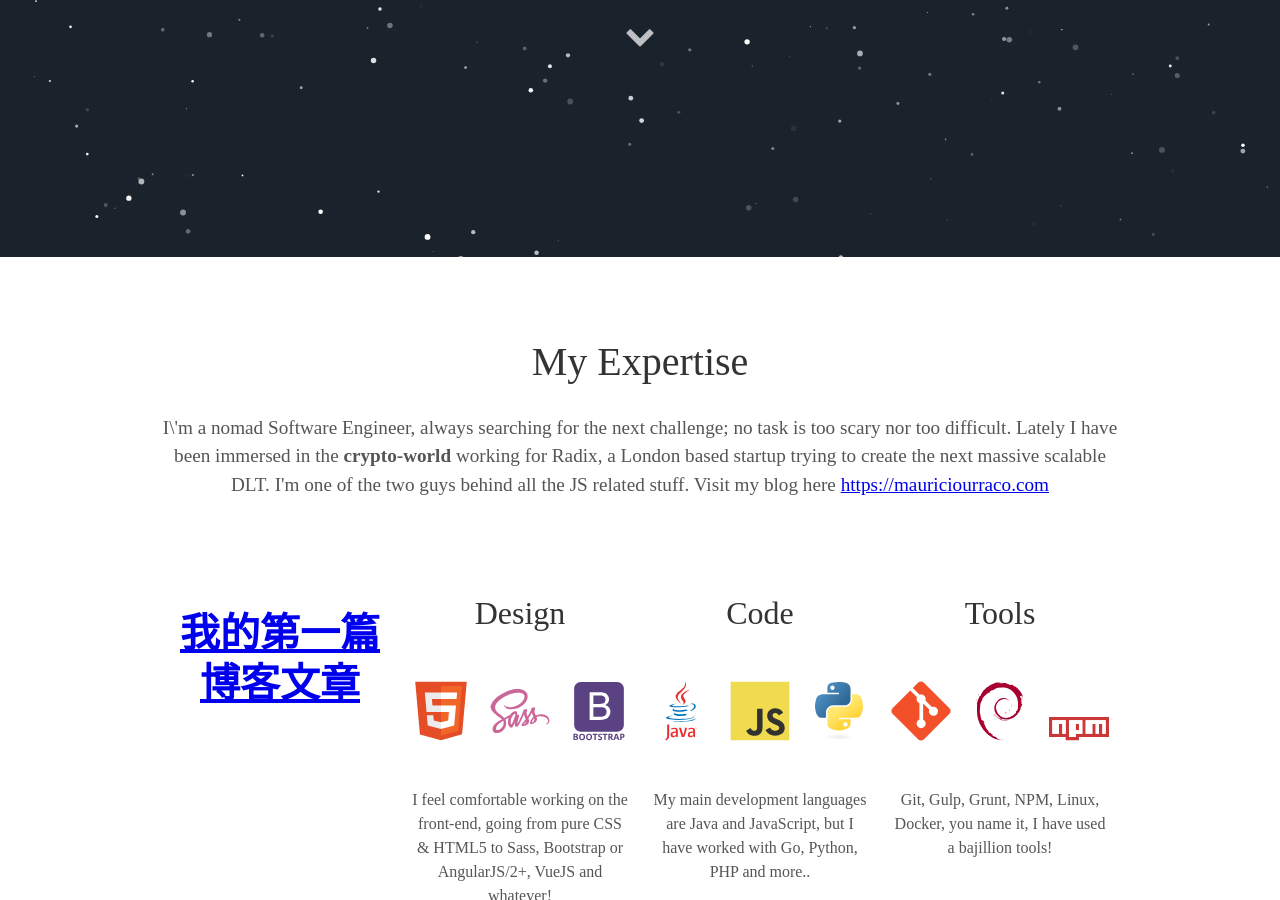
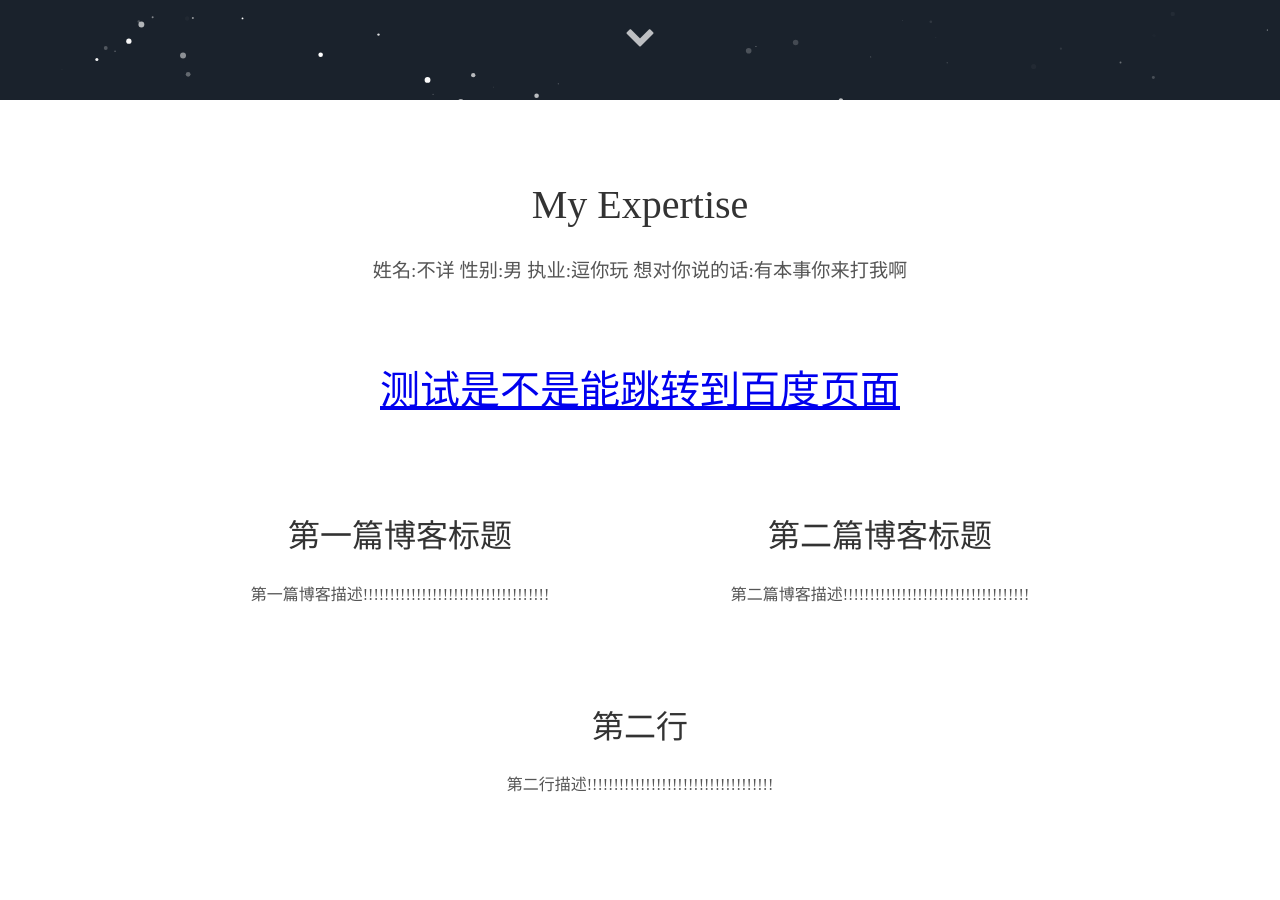
Before and after one commit to AttackLittleSnail/wgPage, a Jekyll site: the page built from index.html, in a window 1280 px wide and 900 px high, scrolled down 800 px. Built offline with Jekyll 4.4.1, drawn with Linux system fonts in a browser that asks for light colours; some web fonts are replaced; some of the changed text lies outside the part shown.

Commit message:
提交更新

```diff
--- a/_config.yml
+++ b/_config.yml
@@ -1,13 +1,13 @@
 # Site settings
 title: 阿威的博客
-description: Jekyll Theme Minimal Resume
+description: 一百个卧槽
 # baseurl: "" # the subpath of your site, e.g. /blog
 # url: "localhost:3000" # the base hostname & protocol for your site e.g. http://willianjusten.com.br
 
 # User settings
 username: 阿威的博客
-user_description: I\'m a nomad Software Engineer, always searching for the next challenge; no task is too scary nor too difficult. Lately I have been immersed in the <b>crypto-world</b> working for Radix, a London based startup trying to create the next massive scalable DLT. I'm one of the two guys behind all the JS related stuff. Visit my blog here <a href="https://mauriciourraco.com" target="_blank">https://mauriciourraco.com</a>
-user_title: 用户的标题
+user_description: 姓名:不详  性别:男  执业:逗你玩  想对你说的话:有本事你来打我啊
+user_title: 这是一个博客的页面,以后有空再更新
 email: 1879000353@qq.com
 # twitter_username: lorem_ipsum
 # github_username:  lorem_ipsum
--- a/_includes/about.html
+++ b/_includes/about.html
@@ -1,12 +1,18 @@
 <div class="user-details">
   <h1>My Expertise</h1>
   <p>{{ site.user_description }}</p>
+  <h1><a href="http://www.baidu.com">测试是不是能跳转到百度页面</a></h1>
 </div>
 <div class="user">
   <div class="tech">
-    <h1><a href="http://www.baidu.com">我的第一篇博客文章</a></h1>
+    <h2>第一篇博客标题</h2>
+    <p>第一篇博客描述!!!!!!!!!!!!!!!!!!!!!!!!!!!!!!!!!!!</p>
   </div>
   <div class="tech">
+    <h2>第二篇博客标题</h2>
+    <p>第二篇博客描述!!!!!!!!!!!!!!!!!!!!!!!!!!!!!!!!!!!</p>
+  </div>
+  <!--<div class="tech">
     <h2>Design</h2>
     <svg viewBox="0 0 128 128">
       <path fill="#E44D26" d="M19.037 113.876l-10.005-112.215h109.936l-10.016 112.198-45.019 12.48z"></path><path fill="#F16529" d="M64 116.8l36.378-10.086 8.559-95.878h-44.937z"></path><path fill="#EBEBEB" d="M64 52.455h-18.212l-1.258-14.094h19.47v-13.762h-34.511l.33 3.692 3.382 37.927h30.799zM64 88.198l-.061.017-15.327-4.14-.979-10.975h-13.817l1.928 21.609 28.193 7.826.063-.017z"></path><path fill="#fff" d="M63.952 52.455v13.763h16.947l-1.597 17.849-15.35 4.143v14.319l28.215-7.82.207-2.325 3.234-36.233.335-3.696h-3.708zM63.952 24.599v13.762h33.244l.276-3.092.628-6.978.329-3.692z"></path>
@@ -47,5 +53,11 @@
       <polygon fill="#FFFFFF" points="11,1 11,5 13,5 13,2 14,2 14,5 15,5 15,2 16,2 16,5 17,5 17,1 "/>
     </svg>
     <p>Git, Gulp, Grunt, NPM, Linux, Docker, you name it, I have used a bajillion tools!</p>
+  </div>-->
+</div>
+<div class="user">
+  <div class="tech">
+    <h2>第二行</h2>
+    <p>第二行描述!!!!!!!!!!!!!!!!!!!!!!!!!!!!!!!!!!!</p>
   </div>
 </div>
--- a/_includes/header.html
+++ b/_includes/header.html
@@ -5,7 +5,7 @@
         <span class="site-description">{{ site.user_title }}</span>
       </h1>
       <div class="header-icons">
-        <a aria-label="Send email" href="mailto:mauriurraco@gmail.com"><i class="icon fa fa-envelope"></i></a>
+        <a aria-label="Send email" href="mailto:1879000353@qq.com"><i class="icon fa fa-envelope"></i></a>
         <!--<a aria-label="My Instagram" target="_blank" href="https://www.instagram.com/mauriciourraco7"><i class="icon fa fa-instagram" aria-hidden="true"></i></a>-->
         <!--<a aria-label="My Facebook" target="_blank" href="https://www.facebook.com/mauricio.urraco"><i class="icon fa fa-facebook" aria-hidden="true"></i></a>-->
         <!--<a aria-label="My LinkedIn" target="_blank" href="https://www.linkedin.com/in/murraco"><i class="icon fa fa-linkedin-square" aria-hidden="true"></i></a>-->
--- a/_layouts/default.html
+++ b/_layouts/default.html
@@ -3,8 +3,7 @@
 <html lang="en">
   {% include head.html %}
   <body>
-  <title>这是一个标题,试试可不可以正常显示</title>
-  <h1>这是一个h1标签,试试可不可以正常显示</h1>
+  <!--<h1>这是一个h1标签,试试可不可以正常显示</h1>-->
       {% include header.html %}
       <section id="about">
         {% include about.html %}
```
